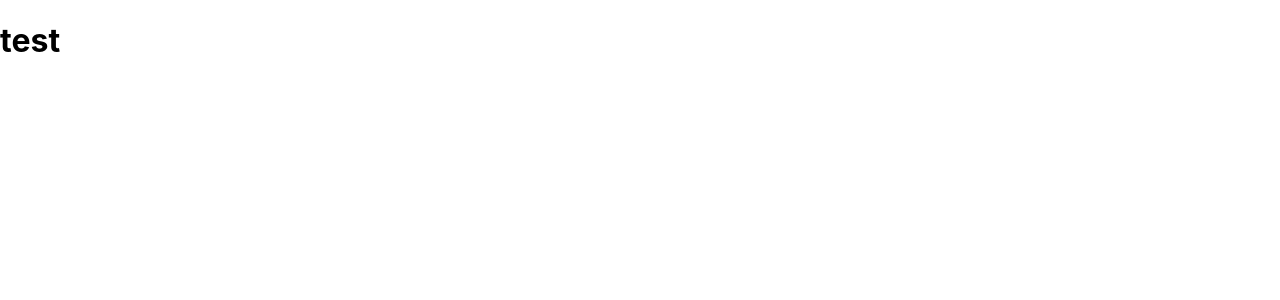
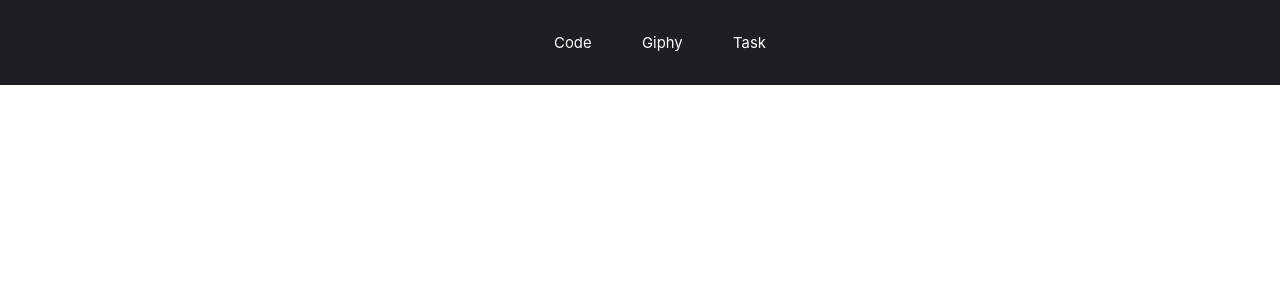
Before and after one commit to arrber/task, a React (Create React App) app: page / in a window 1280 px wide. Shown: the top 300 px of the page. Built offline with nearby package versions, Linux system fonts and the light colour scheme.

Commit message:
adding navbar

```diff
--- a/package.json
+++ b/package.json
@@ -8,6 +8,7 @@
     "@testing-library/user-event": "^13.5.0",
     "react": "^18.2.0",
     "react-dom": "^18.2.0",
+    "react-router-dom": "^6.3.0",
     "react-scripts": "5.0.1",
     "sass": "^1.54.4",
     "web-vitals": "^2.1.4"
--- a/src/App.js
+++ b/src/App.js
@@ -1,9 +1,17 @@
 import React, { Component, lazy, Suspense } from 'react';
+import { Route, Routes, BrowserRouter } from 'react-router-dom';
 
 import PropTypes from 'prop-types';
 
 import "./App.scss";
+
+// Components
 import Loading from './components/shared/Loading/Loading';
+import Navbar from './components/shared/Navbar/Navbar';
+
+// import Loading from './components/shared/Loading/Loading';
+// import Navbar from './components/shared/Navbar/Navbar';
+
 
 // Pages
 const Code = lazy(() => import('./pages/changeCode/Code'));
@@ -14,14 +22,18 @@ const Task = lazy(() => import('./pages/Task/Task'));
 class App extends Component {
   render() {
     return (
-      <div className="App">
-          <Suspense fallback={<Loading/>}>
-          <Code/>
-          <Giphy/>
-          <Task/>
-          <h1>test</h1>
+      <BrowserRouter>
+        <Suspense fallback={<Loading/>}>
+        <div className="App">
+          <Navbar/>
+          <Routes>
+            <Route path="/" exact element={<Code/>}/>
+            <Route path="/Giphy" exact element={<Giphy/>}/>
+            <Route path="/Task" exact element={<Task/>}/>
+          </Routes>
+        </div>
         </Suspense>
-      </div>
+      </BrowserRouter>
     );
   }
 }
--- /dev/null
+++ b/src/components/shared/Navbar/Navbar.js
@@ -0,0 +1,20 @@
+import React from 'react';
+import { NavLink } from "react-router-dom";
+
+import "./Navbar.scss";
+
+const Navbar = () => {
+    return (
+    <div className="navbar">
+        <div className="desktop">
+            <ul className="nav-desktop">
+                <li><NavLink to="/" className="nav--link">Code</NavLink></li>
+                <li><NavLink to="/Giphy" className="nav--link">Giphy</NavLink></li>
+                <li><NavLink to="/Task" className="nav--link">Task</NavLink></li>
+            </ul>
+        </div>
+    </div>
+    );
+};
+
+export default Navbar;
--- /dev/null
+++ b/src/components/shared/Navbar/Navbar.scss
@@ -0,0 +1,31 @@
+.navbar{
+    position: fixed;
+    top: 0;
+    left: 0;
+    width: 100%;
+    padding: 1.175em 0;
+    z-index: 1000;
+    background: #1f1f23;
+
+    .desktop{
+        display: flex;
+        align-items: center;
+        .nav-desktop{
+            font-size: 0.928em;
+            width: 100%;
+            display: flex;
+            justify-content: center;
+            list-style: none;
+            .nav--link{
+                text-decoration: none;
+                padding: 1em 1.7em;
+                color: #FFFFFF;
+
+                &:hover{
+                    color: #776262;
+                    transition: all .15s linear;
+                }
+            }
+        }
+    }
+}
```
Also changed, not shown: 1 other file (tests, documents, lock files or other folders).
